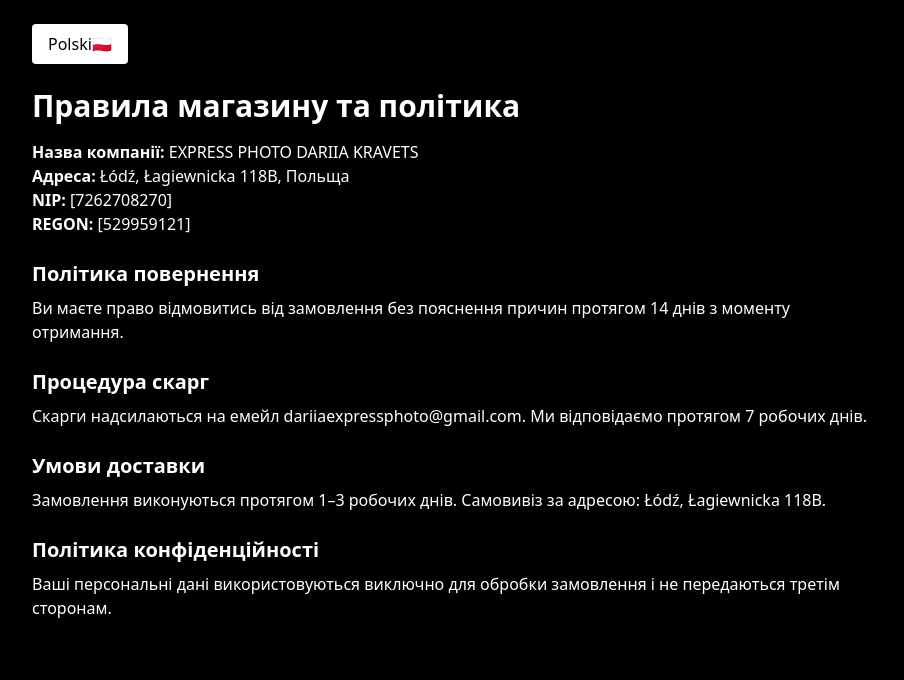
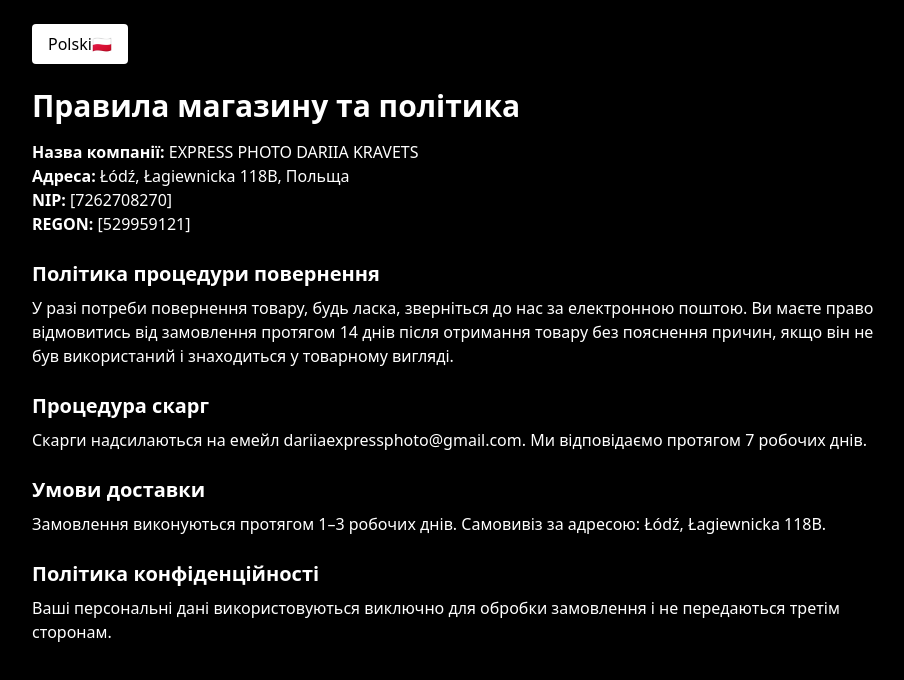
Before and after one commit to cutesuno/expressphoto-online, a Next.js app: page /rules in a window 1280 px wide. Shown: the top 680 px of the page, without its empty margins (184-1088 px from the left). Built offline with nearby package versions, Linux system fonts and the light colour scheme.

Commit message:
додов лінк

```diff
--- a/pages/rules.tsx
+++ b/pages/rules.tsx
@@ -22,8 +22,9 @@ export default function RulesPage() {
           <p><strong>NIP:</strong> [7262708270]</p>
           <p><strong>REGON:</strong> [529959121]</p>
 
-          <h2 className="text-xl font-bold mt-6 mb-2">Політика повернення</h2>
-          <p>Ви маєте право відмовитись від замовлення без пояснення причин протягом 14 днів з моменту отримання.</p>
+          <h2 className="text-xl font-bold mt-6 mb-2">Політика процедури повернення</h2>
+          <p>У разі потреби повернення товару, будь ласка, зверніться до нас за електронною поштою.
+          Ви маєте право відмовитись від замовлення протягом 14 днів після отримання товару без пояснення причин, якщо він не був використаний і знаходиться у товарному вигляді.</p>
 
           <h2 className="text-xl font-bold mt-6 mb-2">Процедура скарг</h2>
           <p>Скарги надсилаються на емейл dariiaexpressphoto@gmail.com. Ми відповідаємо протягом 7 робочих днів.</p>
@@ -43,7 +44,8 @@ export default function RulesPage() {
           <p><strong>REGON:</strong> [529959121]</p>
 
           <h2 className="text-xl font-bold mt-6 mb-2">Polityka zwrotów</h2>
-          <p>Masz prawo odstąpić od zamówienia bez podania przyczyny w ciągu 14 dni od jego otrzymania.</p>
+          <p>Jeśli chcesz zwrócić towar, skontaktuj się z nami drogą mailową.
+          Masz prawo aodstąpić od zamówienia w terminie 14 dni od otrzymania towaru bez podania przyczyny, pod warunkiem, że towar nie był używany i nadaje się do odsprzedaży.</p>
 
           <h2 className="text-xl font-bold mt-6 mb-2">Procedura reklamacji</h2>
           <p>Reklamacje prosimy przesyłać na adres e-mail: dariiaexpressphoto@gmail.com. Odpowiadamy w ciągu 7 dni roboczych.</p>
```
